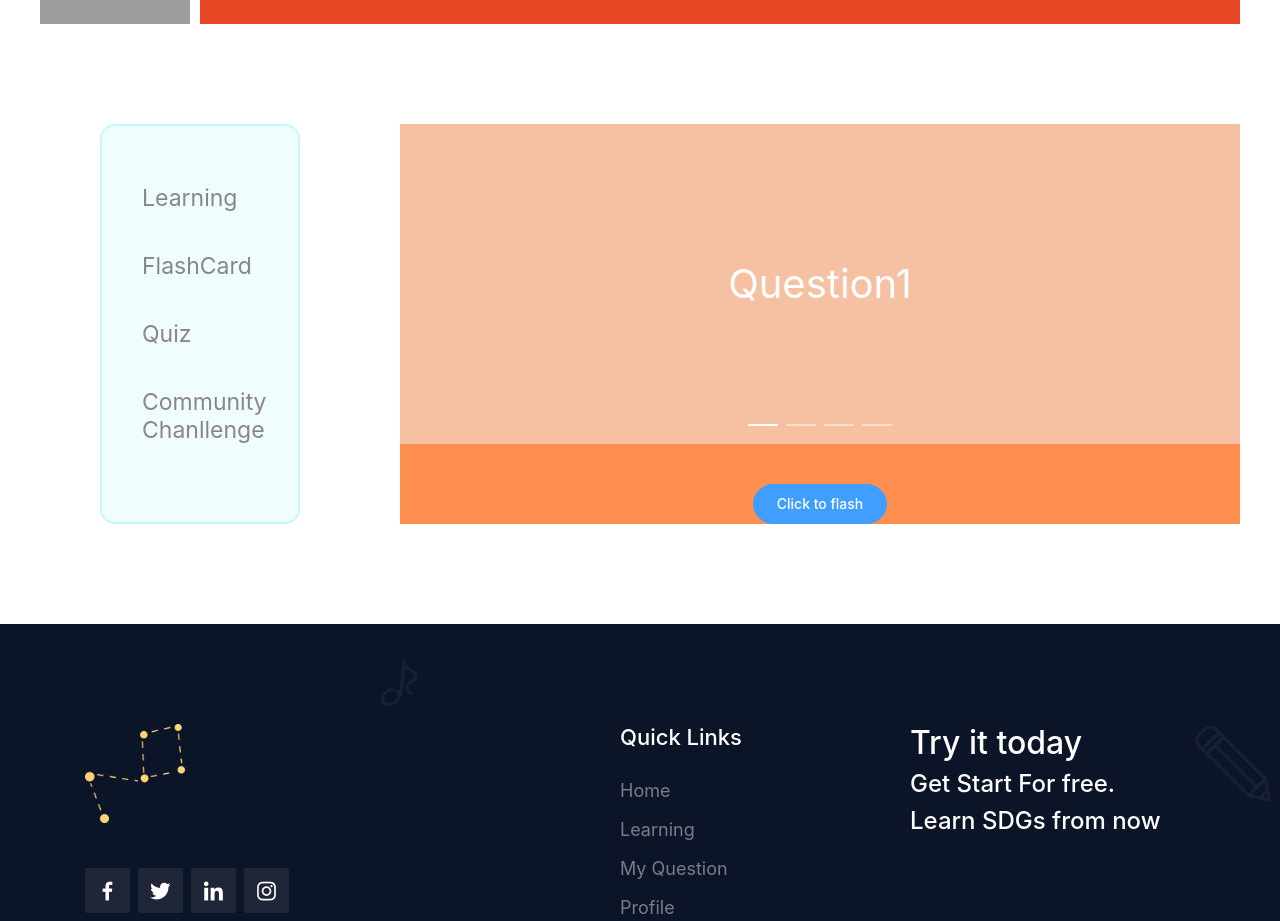
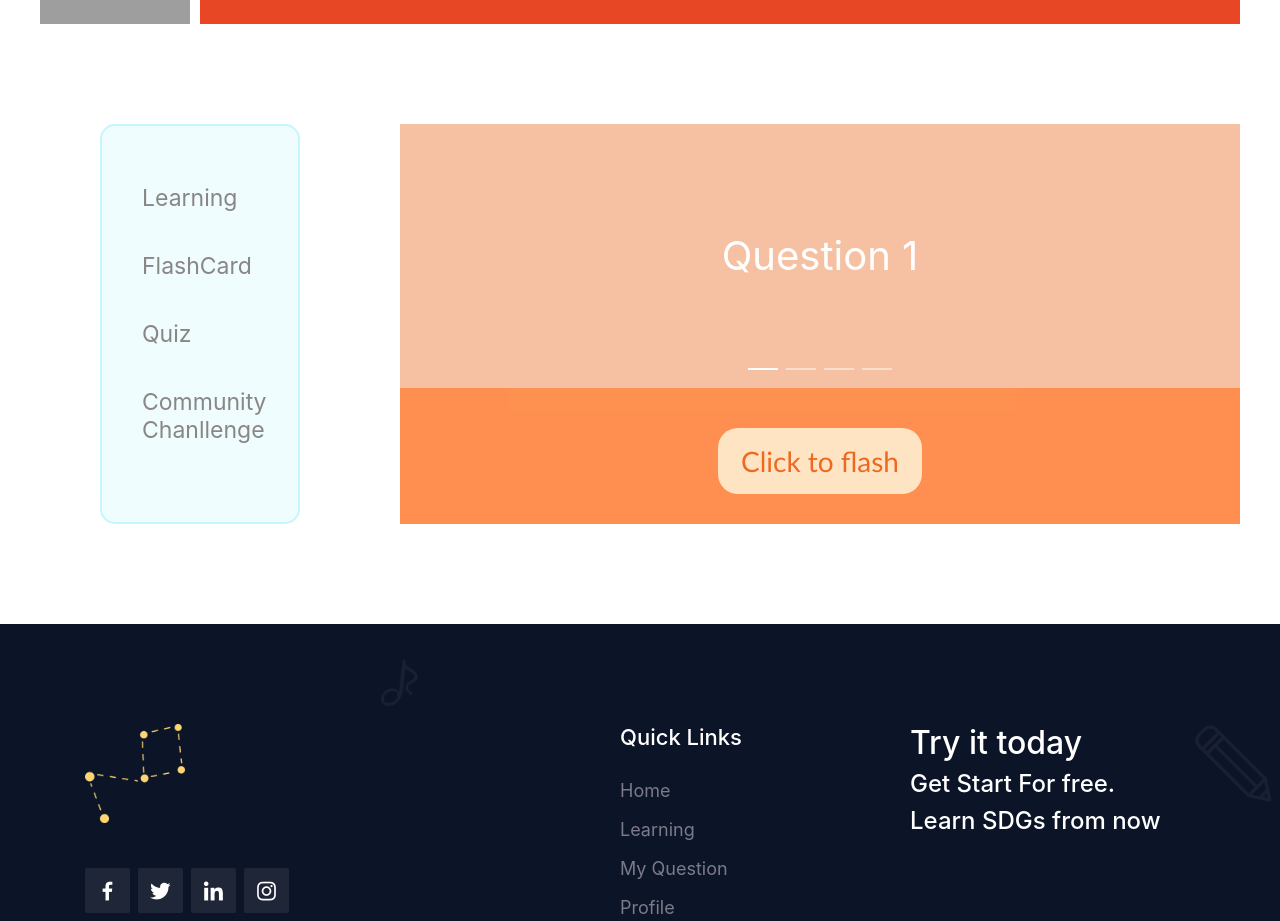
Before and after one commit to Leshangpang/COMP30022-SDGs-Frontend, a Vue app in the folder itp-front/: page /#/flashcard in a window 1280 px wide. Shown: the part 860-1781 px from the top of the page. Built offline with nearby package versions, Linux system fonts and the light colour scheme; grey boxes are pictures that could not be loaded; a web font is replaced by a local one.

Commit message:
[TASK-220] Flash Card <<update>> change the css of button of "click to flash"

```diff
--- a/itp-front/src/components/ReadFlashcard.vue
+++ b/itp-front/src/components/ReadFlashcard.vue
@@ -11,9 +11,7 @@
         </div>
       </el-carousel-item>
     </el-carousel>
-    <el-button  type="primary" @click="toggleFlash" round
-      >Click to flash</el-button
-    >
+    <el-button  type="primary" @click="toggleFlash" round class="btn">Click to flash</el-button>
   </div>
 </template>
 
@@ -24,8 +22,8 @@ export default {
   data() {
     return {
       questionList: [
-        { question: "Question1", answer: "Answer1" },
-        { question: "Question2", answer: "Answer2" },
+        { question: "Question 1", answer: "Answer 1" },
+        { question: "Question 2", answer: "Answer 2" },
         { question: "Question3", answer: "Answer3" },
         { question: "Question4", answer: "Answer4" },
       ],
@@ -104,5 +102,15 @@ export default {
   font-size: 40px;
 }
 
+.btn{
+  background-color: bisque;
+  border-color: burlywood;
+  border:5px;
+  font-family: 'Gill Sans', 'Gill Sans MT', Calibri, 'Trebuchet MS', sans-serif;
+  font-size: 28px;
+  color: hsl(21, 86%, 53%);
+  margin-bottom: 30px;
+}
+
 
 </style>
```
Also changed, not shown: 1 other file (tests, documents, lock files or other folders).
